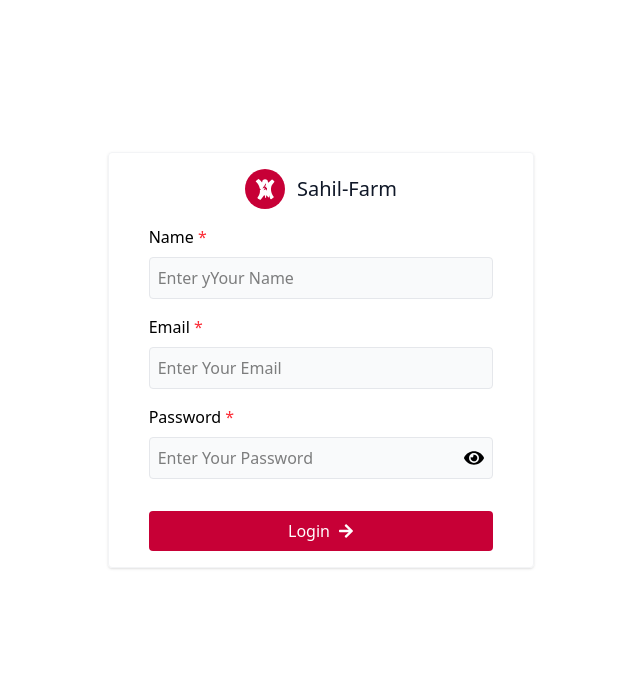
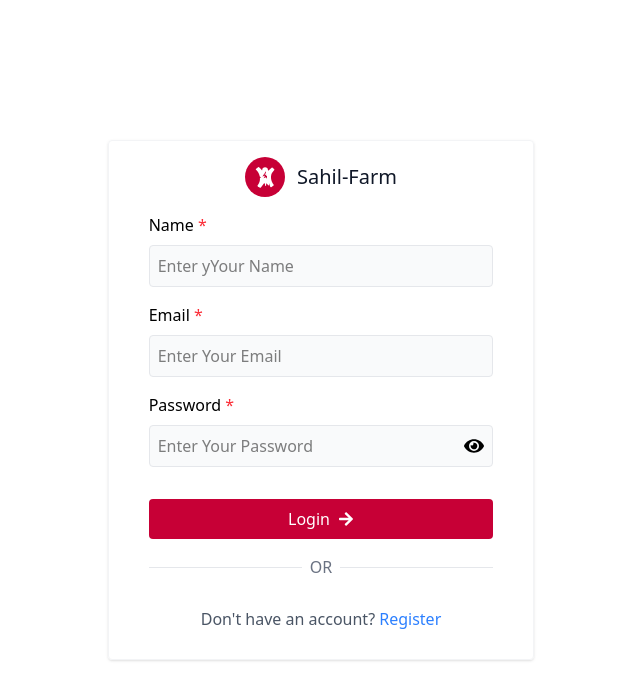
Before and after one commit to augsahil/ecommerce-application, a React app in the folder frontend/: page /login in a window 1280 px wide. Shown: the top 700 px of the page, without its empty margins (319-959 px from the left). Built offline with nearby package versions, Linux system fonts and the light colour scheme; the HTML template or start-up script is replaced by a standard one.

Commit message:
login page ui completed

```diff
--- a/frontend/src/pages/auth/LoginUser/index.jsx
+++ b/frontend/src/pages/auth/LoginUser/index.jsx
@@ -16,7 +16,7 @@ const LoginUser = () => {
 
   return (
     <>
-      <div className="min-h-[90vh] flex items-center justify-center">
+      <div className="min-h-screen flex items-center justify-center">
         <div className="w-[96%] mx-auto lg:w-1/2 xl:w-1/3 p-4 lg:px-10 rounded border border-gray-100 shadow flex flex-col gap-4">
           <div className="md-3 w-full flex justify-center">
             <Logo className={"mx-auto"} />
@@ -70,6 +70,14 @@ const LoginUser = () => {
               onClick={(e) => handleClick(e)}
             />
           </div>
+          <div className="mb-3 flex justify-center items-center">
+            <div className="w-full border-t border-gray-200"></div>
+            <div className="mx-2 text-gray-500">OR</div>
+            <div className="w-full border-t border-gray-200"></div>
+          </div>
+          <div className="mb-3 flex justify-center items-center">
+            <p className="text-center text-gray-600">Don't have an account? <a href="/auth/register" className="text-blue-500 hover:underline">Register</a></p>
+            </div>
         </div>
       </div>
     </>
```
